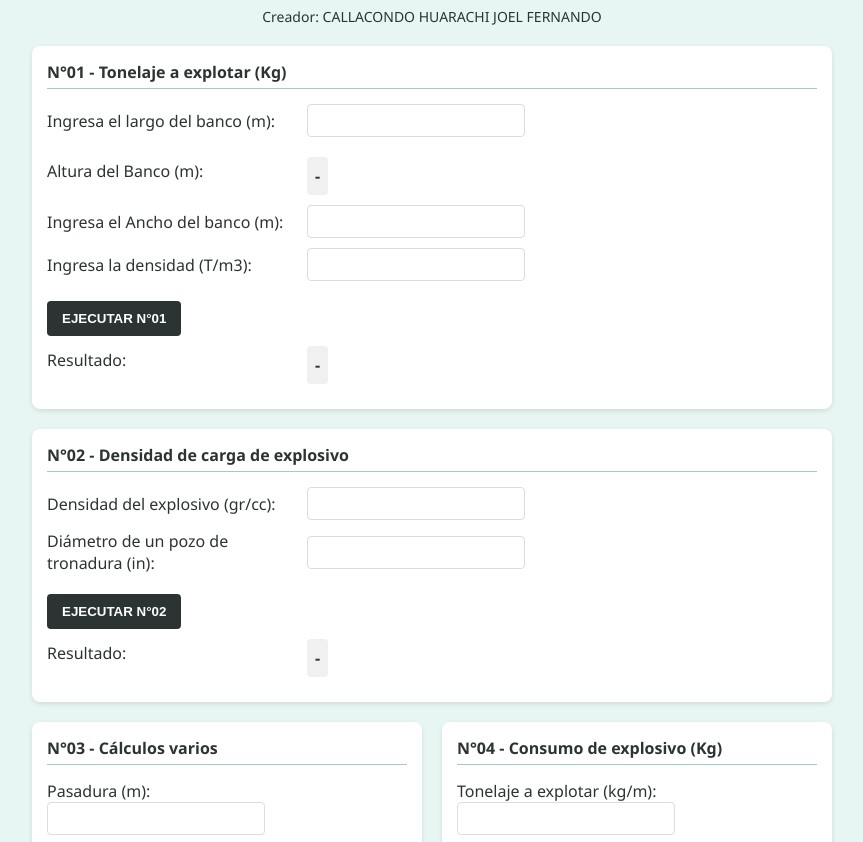
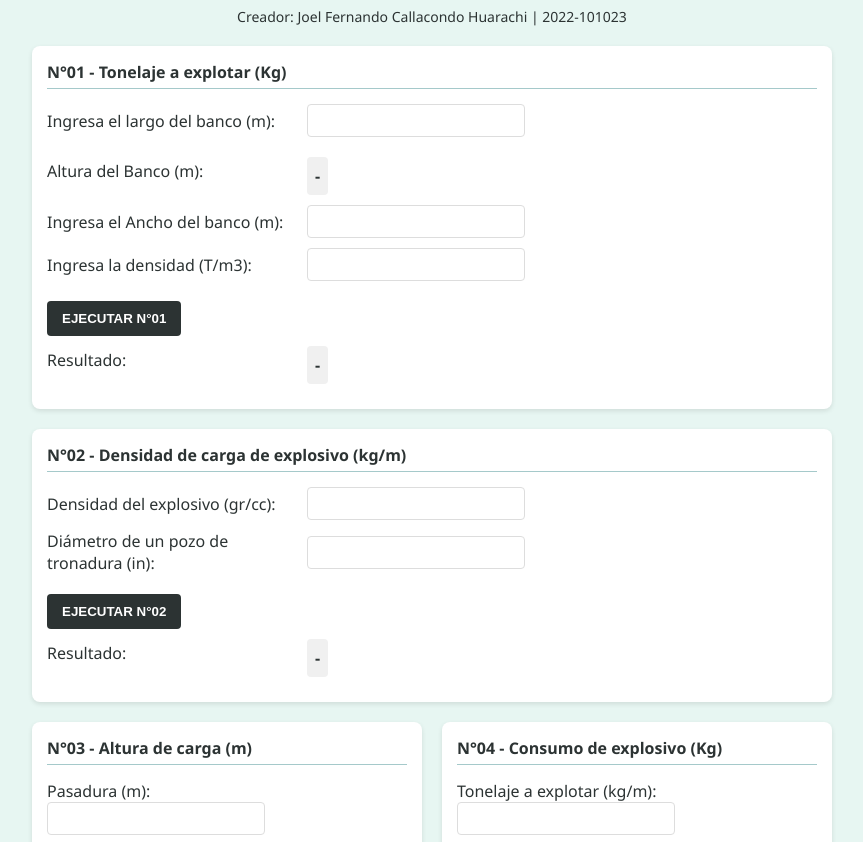
Before and after one commit to JoelCallacondo/Movmiento-de-tierra-2, a plain HTML site: page index.html in a window 1280 px wide. Shown: the part 98-940 px from the top of the page, without its empty margins (208-1071 px from the left). Drawn offline with Linux system fonts and the light colour scheme.

Commit message:
Update index.html

```diff
--- a/index.html
+++ b/index.html
@@ -119,7 +119,7 @@
     <div class="header">
         <div class="university">Universidad Nacional Jorge Basadre Grohmann - Facultad de Ingeniería - Escuela Profesional de Ingeniería de Minas</div>
         <div class="title">Planteamiento del problema</div>
-        <div class="subtitle">Creador: CALLACONDO HUARACHI JOEL FERNANDO</div>
+        <div class="subtitle">Creador:  Joel Fernando Callacondo Huarachi | 2022-101023 </div>
     </div>
 
     <!-- Sección 1 - Tonelaje a explotar -->
@@ -156,7 +156,7 @@
 
     <!-- Sección 2 - Densidad de carga de explosivo -->
     <div class="section">
-        <div class="section-title">N°02 - Densidad de carga de explosivo</div>
+        <div class="section-title">N°02 - Densidad de carga de explosivo (kg/m)</div>
 
         <div class="input-group">
             <label for="densidadExplosivo">Densidad del explosivo (gr/cc):</label>
@@ -180,7 +180,7 @@
     <div class="two-columns">
         <!-- Sección 3 - Cálculos varios -->
         <div class="section">
-            <div class="section-title">N°03 - Cálculos varios</div>
+            <div class="section-title">N°03 - Altura de carga (m)</div>
 
             <div class="input-group">
                 <label for="pasadura">Pasadura (m):</label>
```
